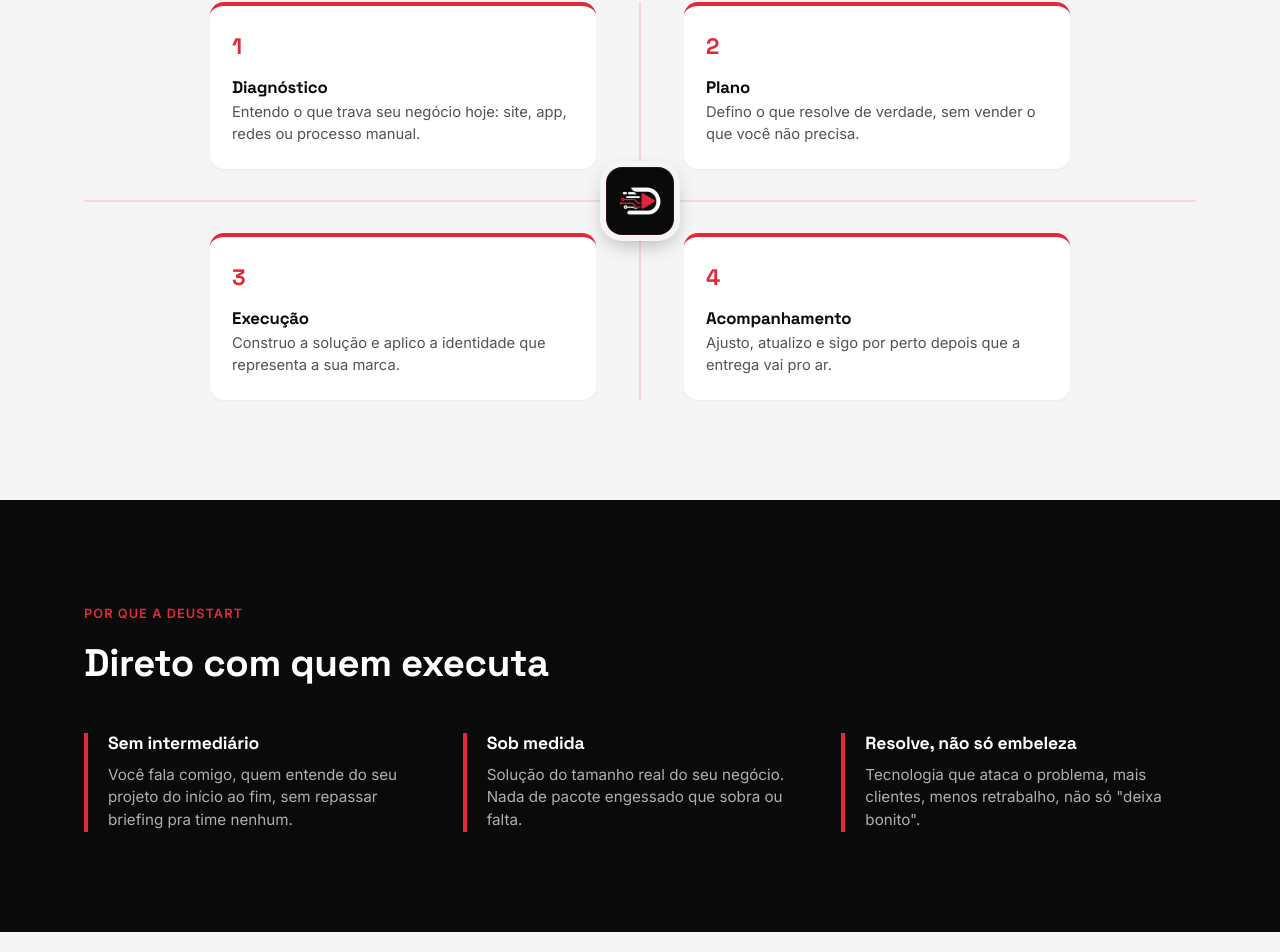
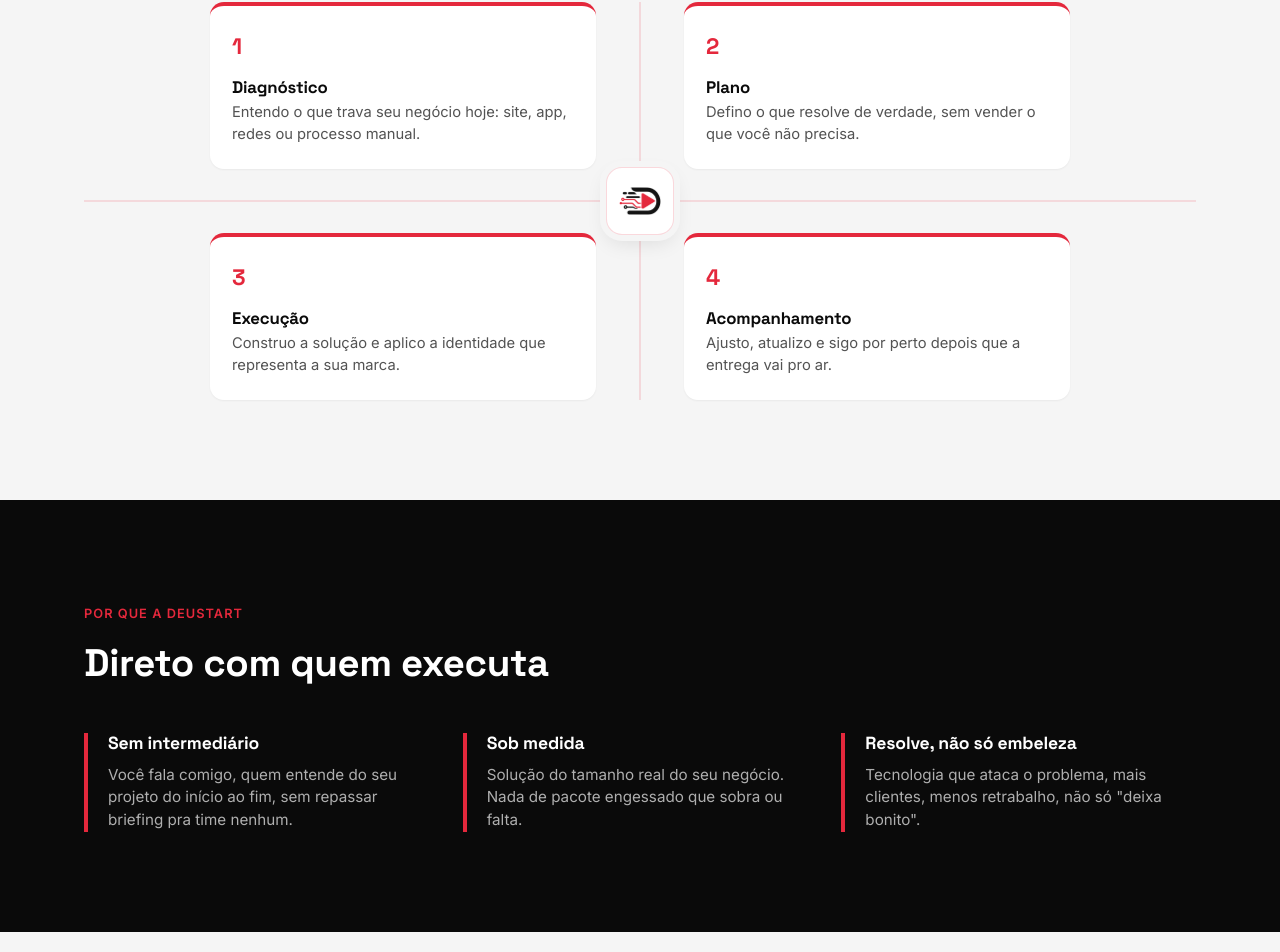
Before and after one commit to alanboleiro/deu-start, a Next.js app: page / in a window 1280 px wide. Shown: the part 1698-2650 px from the top of the page. Built offline with nearby package versions, Linux system fonts and the light colour scheme.

Commit message:
Revert "Troca o hub central da seção Como funciona pra fundo preto"
This reverts commit 2785b1435a16728130def5ef5cf582ed598fba9d.

```diff
--- a/app/globals.css
+++ b/app/globals.css
@@ -411,9 +411,9 @@ h2 {
   align-items: center;
   justify-content: center;
   border-radius: 16px;
-  background: var(--black);
+  background: var(--white);
   border: 1px solid rgba(228, 40, 60, 0.18);
-  box-shadow: 0 0 0 6px var(--off-white), 0 8px 20px rgba(10, 10, 10, 0.3);
+  box-shadow: 0 0 0 6px var(--off-white), 0 8px 20px rgba(10, 10, 10, 0.1);
   animation: hub-breathe 3s ease-in-out infinite;
 }
 .hub__core-icon { width: 42px; height: auto; }
--- a/components/ProcessHub.jsx
+++ b/components/ProcessHub.jsx
@@ -10,7 +10,7 @@ export default function ProcessHub() {
       <span className="hub__ring hub__ring--d2" />
       <span className="hub__core">
         <Image
-          src="/assets/simbolo-branco.png"
+          src="/assets/simbolo-preto.png"
           alt=""
           width={680}
           height={445}
```
Also changed, not shown: public/assets/simbolo-branco.png (deleted).
